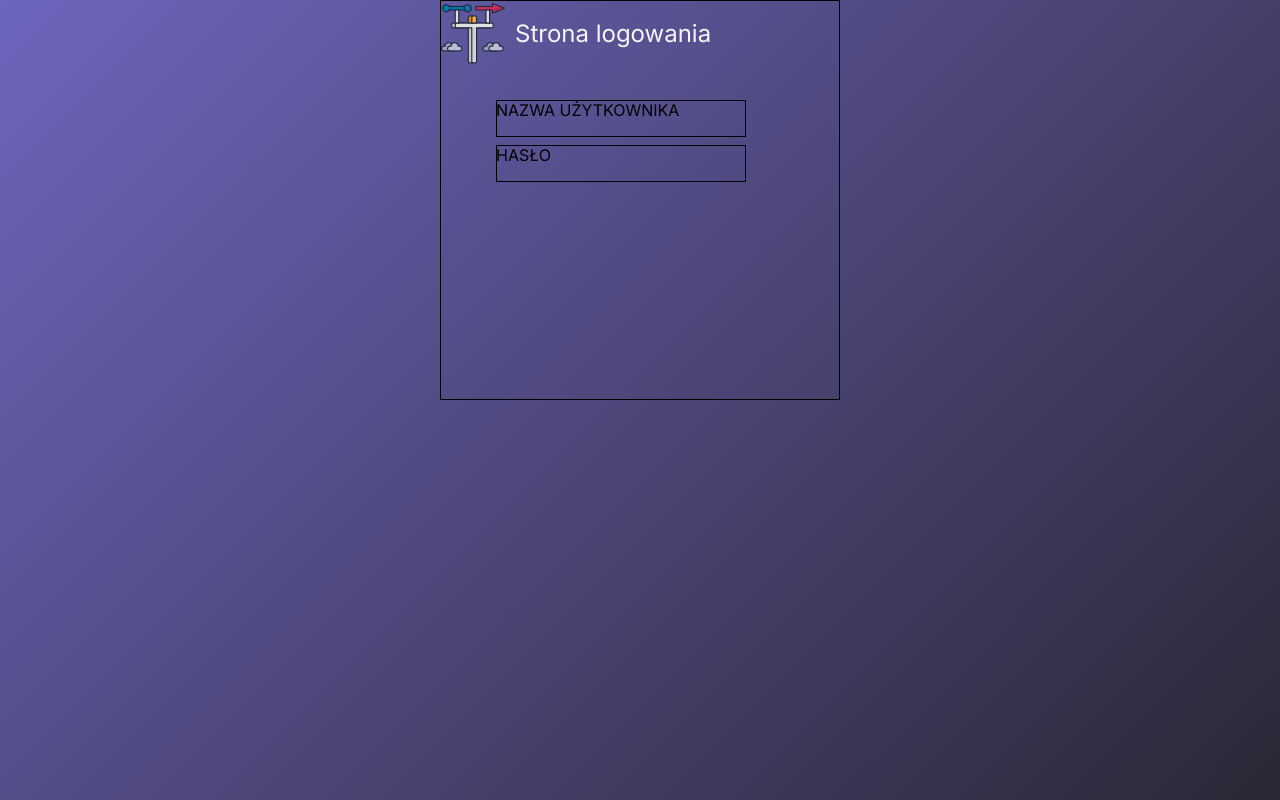
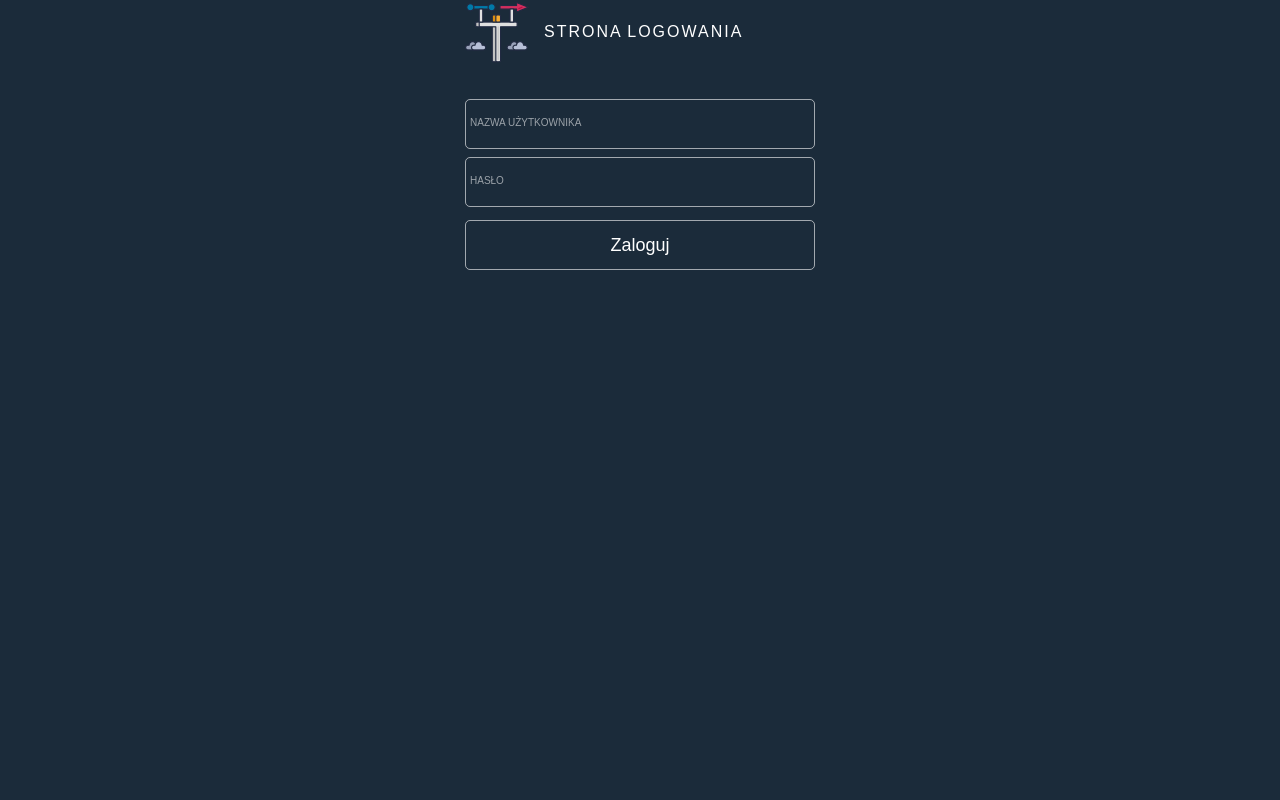
Before and after one commit to sebasamol/WeatherApp, a Next.js app: page /pages/login in a window 1280 px wide. Built offline with nearby package versions, Linux system fonts and the light colour scheme.

Commit message:
LoginForm.tsx v2.0

```diff
--- a/app/components/LoginForm/LoginForm.module.css
+++ b/app/components/LoginForm/LoginForm.module.css
@@ -5,12 +5,12 @@
     transform: translate(-50%, -50%);
     height: 400px;
     width: 400px;
-    border: 1px solid black;
 
 }
 
 .description {
-    width: 300px;
+    width: 350px;
+    margin: auto;
     display: flex;
     justify-content: flex-start;
     align-items: center;
@@ -18,18 +18,22 @@
 }
 
 .description p {
-    margin-left: 10px;
-    font-size: 24px;
-    opacity: 0.95;
-    color: white;
+    margin-left: 15px;
+    font-family: Arial, Helvetica, sans-serif;
+    font-size: 16px;
+    letter-spacing: 2px;
+    word-spacing: -1px;
+    color: #ffff;
+    font-weight: normal;
+    text-decoration: none;
+    font-style: normal;
+    font-variant: normal;
+    text-transform: uppercase;
 }
 
 .form_container {
-    /* display: inline-block;
-    width: 360px;
-    margin-top: 35px; */
-
-    width: 360px;
+    margin: auto;
+    width: 400px;
     margin-top: 35px;
 }
 
@@ -43,46 +47,58 @@
 }
 
 /* components */
-.input_group{
+.input_group {
     position: relative;
-    width: 250px;
+
 }
-.input_group input{
-    width: 100%;
+
+.input_group input {
+    width: var(--input-width);
+    height: var(--input-height);
     padding: 10px;
-    border: 1px solid black;
-    background-color: #1d2b3a;
+    border: 1px solid rgba(255, 255, 255, 0.597);
+    border-radius: var(--border-radius);
+    background: transparent;
     outline: none;
     color: #fff;
-    background: transparent;
+
 }
-.input_group label{
+
+.input_group label {
     position: absolute;
-    left: 0;
+    left: 5px;
+    top: 18px;
     pointer-events: none;
     text-transform: uppercase;
     transition: 0.5s;
+    font-size: 10px;
+    color: rgba(255, 255, 255, 0.565);
+
 }
 
-.input_group input:focus ~ label,
-.input_group input:valid ~ label{
-    color: #00dfc4;
-    transform: translateX(10px) translateY(-7px);
-    font-size: 0.65em;
+.input_group input:focus~label,
+.input_group input:valid~label {
+    transform: translateX(5px) translateY(-23px);
+    font-size: 0.55em;
     padding: 0 10px;
+    background: #1b2b3a;
+    border-left: 1px solid white;
+    border-right: 1px solid white;
+    color: rgb(1, 247, 255);
+    letter-spacing: 0.2em;
 
 }
 
 
-/* .button {
+.button {
     height: var(--button-height);
     width: var(--button-width);
     border-radius: var(--border-radius);
+    border: 1px solid rgba(255, 255, 255, 0.597);
     box-sizing: border-box;
-    background: #6d66be40;
+    background: transparent;
     color: white;
     margin-top: 5px;
-    border: none;
     font-size: 18px;
 
 }
@@ -90,6 +106,7 @@
 .button:hover {
     background: var(--form-hover);
     transition: 0.6s;
+    opacity: 0.85;
 
 
-} */
+}
--- a/app/components/LoginForm/LoginForm.tsx
+++ b/app/components/LoginForm/LoginForm.tsx
@@ -44,8 +44,8 @@ export default function LoginForm() {
             <div className={styles.form_container}>
                 <form className={styles.form_data}>
                     <InputData name='Nazwa użytkownika' type='text' placeholder=''/>
-                    <InputData name='Hasło' type='text' placeholder=''/>
-
+                    <InputData name='Hasło' type='password' placeholder=''/>
+                    <LoginButton/>
 
                 </form>
 
--- a/app/globals.css
+++ b/app/globals.css
@@ -1,16 +1,21 @@
 :root {
-  --border-radius: 15px;
+  --border-radius: 5px;
   --button-height: 50px;
   --button-width: 350px;
-  --input-height: 350px;
-  --input-width: 50px;
-  --form-hover: #6d66beb6;
+  --input-height: 50px;
+  --input-width: 350px;
+  --form-hover: rgba(1, 247, 255, 0.509);
+
 
 }
-html{
-  background: #6D66BE;
-  background: linear-gradient(135deg, #6D66BE, #2C2735);
 
+html {
+  /*
+* Created with https://www.css-gradient.com
+* Gradient link: https://www.css-gradient.com/?c1=3d6f5c&c2=cd4c23&gt=r&gd=dtl
+*/
+  background: #1b2b3a;
+  /* background: radial-gradient(at right bottom, #B91A15, #1B799A); */
   background-attachment: fixed;
 }
 
@@ -18,7 +23,7 @@ html{
   box-sizing: border-box;
   padding: 0;
   margin: 0;
-
+  font-family: Arial, Helvetica, sans-serif;
 
 }
 
@@ -26,5 +31,5 @@ html{
 body {
 
   max-width: 100vw;
-  overflow-x: hidden;
+  /* overflow-x: hidden; */
 }
```
